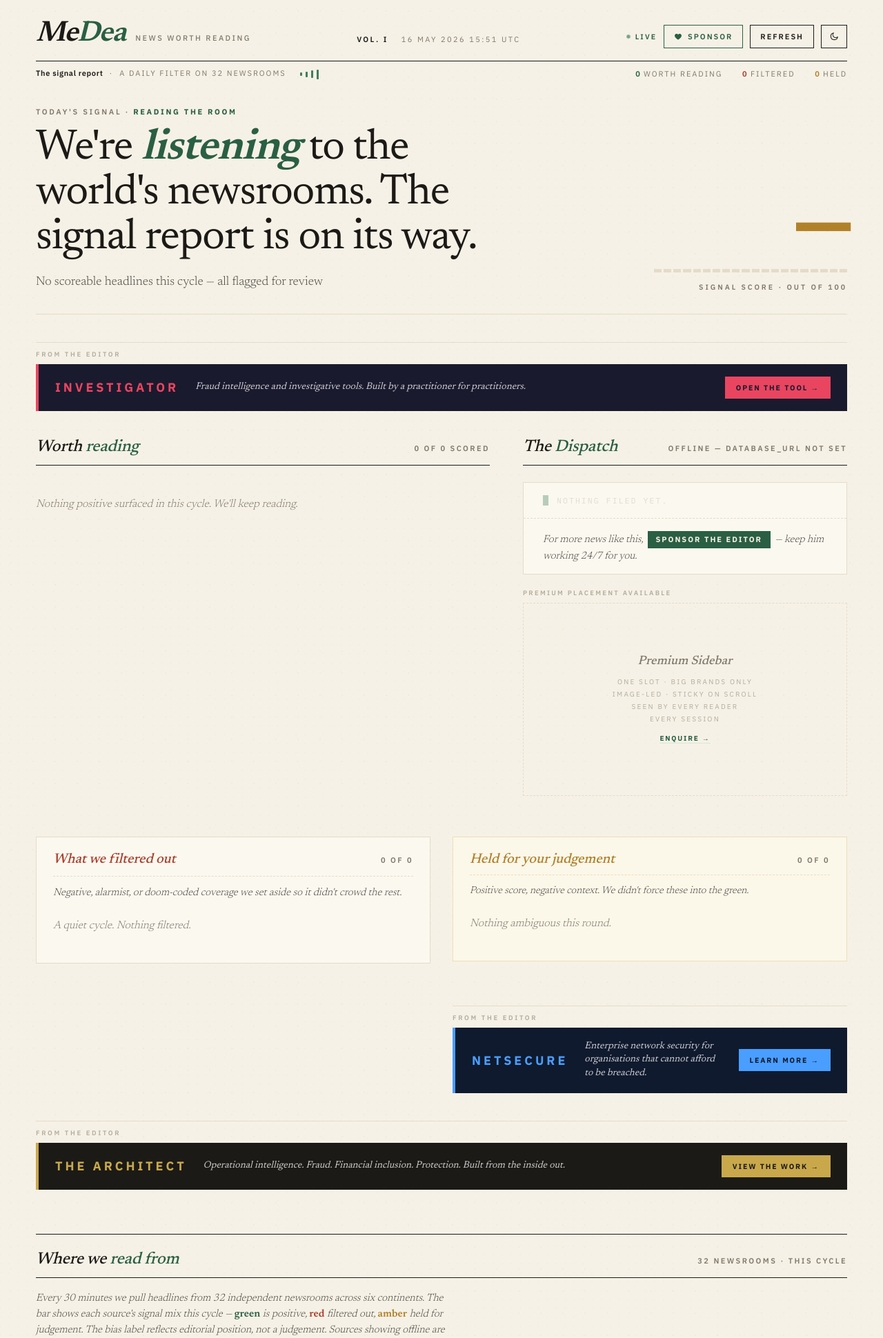
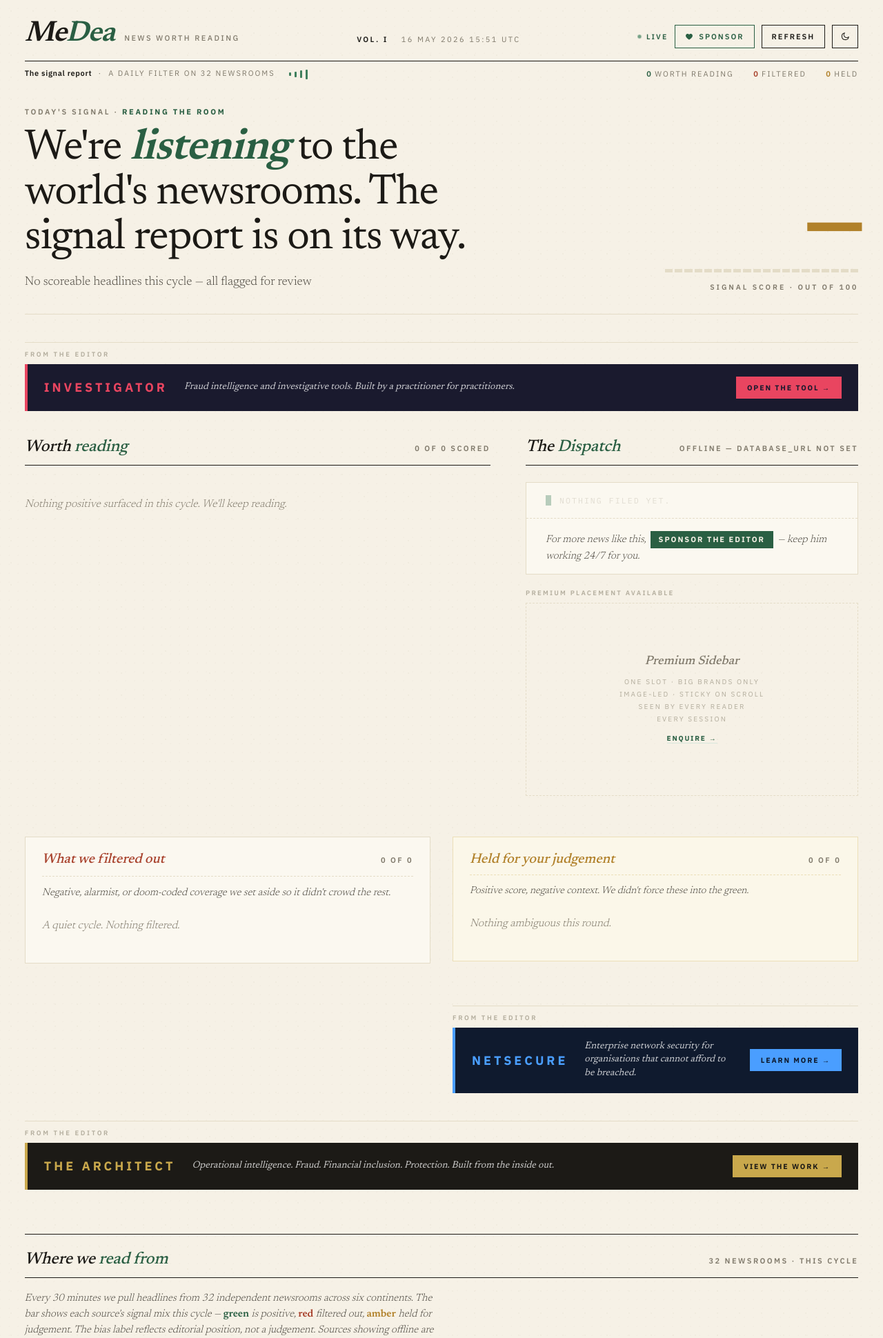
Before and after one commit to The-Code-Cauldron/MeDea, a Flask app: page / in a window 1280 px wide. Shown: the top 1940 px of the page at 69% size. Run offline with Flask 3, Linux system fonts and the light colour scheme; some libraries are stand-ins or nearby versions.

Commit message:
Maximise desktop layout — wider content, proportional gutters, 3-col sources
wrap: max-width 1240->1440px, clamp padding scales 24-60px with viewport
stories gap: clamp 32-64px (breathes better on large screens)
sources-grid: 3 columns at >=1300px (fills the extra width with density)
Mobile unchanged

```diff
--- a/templates/index.html
+++ b/templates/index.html
@@ -113,7 +113,7 @@
   ::selection{background:var(--pos-soft);color:var(--pos-deep)}
   img{display:block;max-width:100%}
 
-  .wrap{max-width:1240px;margin:0 auto;padding:28px 32px 80px}
+  .wrap{max-width:1440px;margin:0 auto;padding:28px clamp(24px,2.8vw,60px) 80px}
 
   /* ───── Masthead ───── */
   .masthead{
@@ -288,7 +288,7 @@
   .stories{
     margin-top:40px;
     display:grid;grid-template-columns: 1.4fr 1fr;
-    gap:48px;align-items:stretch;
+    gap:clamp(32px,4vw,64px);align-items:stretch;
   }
   /* Aside fills its grid cell height */
   .stories > aside{
@@ -461,6 +461,9 @@
   .sources .section-head{margin-bottom:18px;padding-bottom:14px}
   .sources-grid{
     display:grid;grid-template-columns:repeat(2, 1fr);gap:0 36px;
+  }
+  @media(min-width:1300px){
+    .sources-grid{grid-template-columns:repeat(3,1fr)}
   }
   .src-row{
     display:grid;grid-template-columns: 1fr 110px 78px;gap:14px;align-items:center;
```
